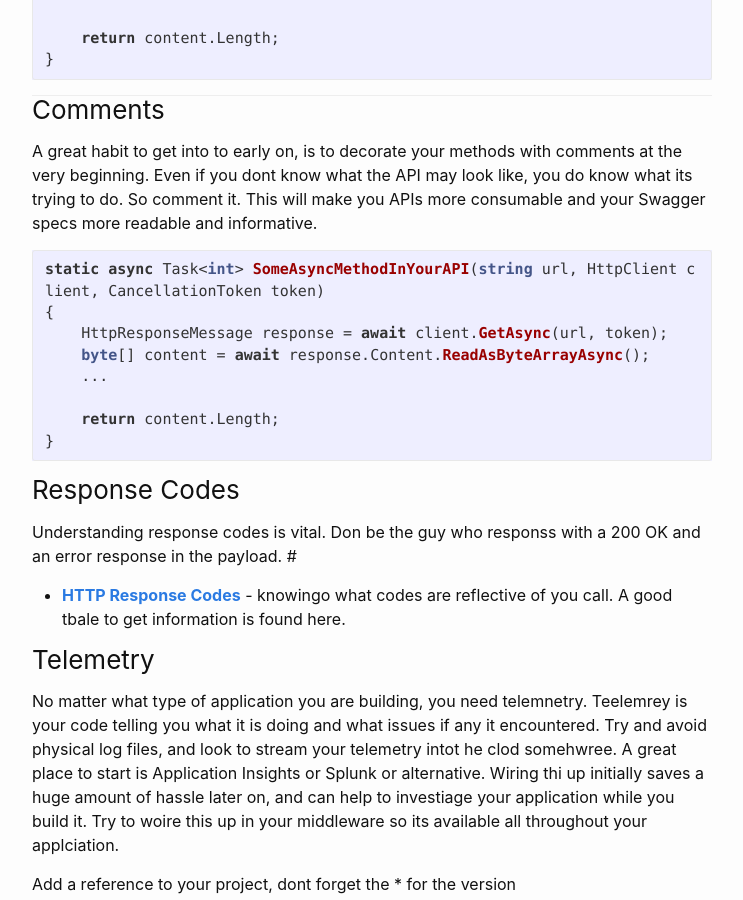
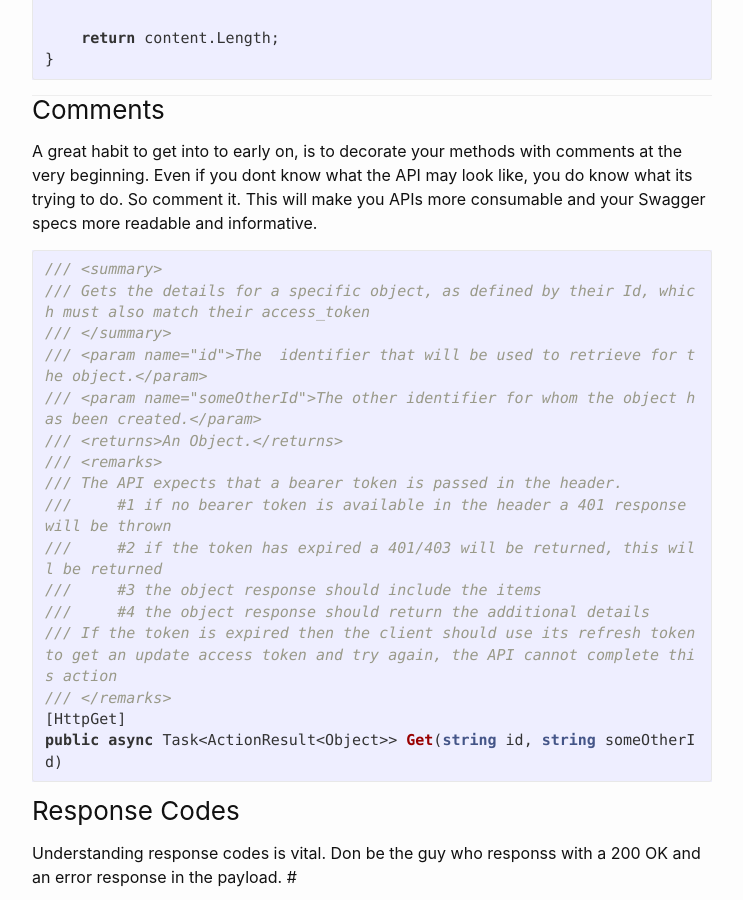
Before and after one commit to oktapath/oktapath.github.io, a Jekyll site: the page built from _posts/2020-10-02-dotnet-api.markdown, in a window 1280 px wide and 900 px high, scrolled down 3934 px. Shown: the whole window, without its empty margins (268-1011 px from the left). Built offline with Jekyll 4.4.1, drawn with Linux system fonts in a browser that asks for light colours; nearby versions of some CDN libraries.

Commit message:
Comment sample code block fix

````diff
--- a/_posts/2020-10-02-dotnet-api.markdown
+++ b/_posts/2020-10-02-dotnet-api.markdown
@@ -170,14 +170,22 @@ static async Task<int> SomeAsyncMethodInYourAPI(string url, HttpClient client, C
 A great habit to get into to early on, is to decorate your methods with comments at the very beginning. Even if you dont know what the API may look like, you do know what its trying to do. So comment it. This will make you APIs more consumable and your Swagger specs more readable and informative.
 
 ```csharp
-static async Task<int> SomeAsyncMethodInYourAPI(string url, HttpClient client, CancellationToken token)
-{
-    HttpResponseMessage response = await client.GetAsync(url, token);
-    byte[] content = await response.Content.ReadAsByteArrayAsync();
-    ...
-
-    return content.Length;
-}
+/// <summary>
+/// Gets the details for a specific object, as defined by their Id, which must also match their access_token
+/// </summary>
+/// <param name="id">The  identifier that will be used to retrieve for the object.</param>
+/// <param name="someOtherId">The other identifier for whom the object has been created.</param>
+/// <returns>An Object.</returns>
+/// <remarks>
+/// The API expects that a bearer token is passed in the header.
+///     #1 if no bearer token is available in the header a 401 response will be thrown
+///     #2 if the token has expired a 401/403 will be returned, this will be returned
+///     #3 the object response should include the items
+///     #4 the object response should return the additional details
+/// If the token is expired then the client should use its refresh token to get an update access token and try again, the API cannot complete this action
+/// </remarks>
+[HttpGet]
+public async Task<ActionResult<Object>> Get(string id, string someOtherId)
 ```
 
 ### Response Codes
````
